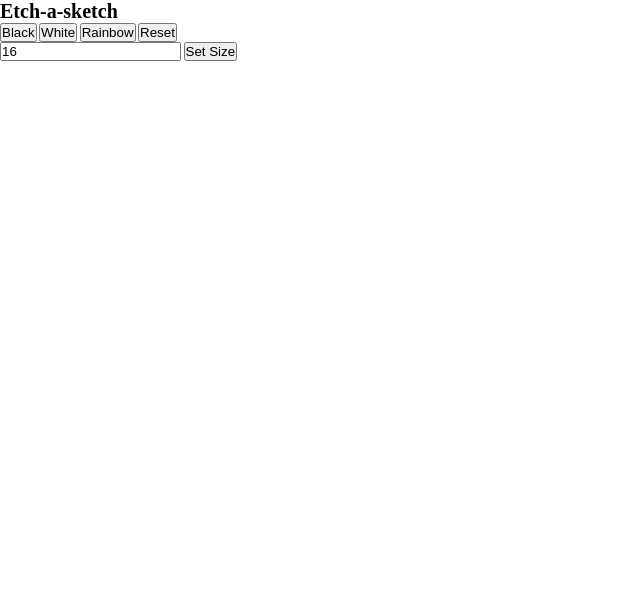
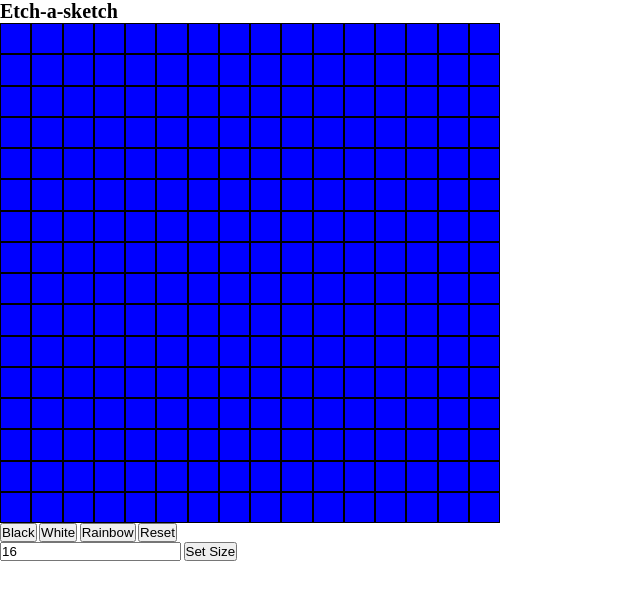
Before and after one commit to ionuser13/etch-a-sketch, a website: page index.html in a window 1280 px wide. Shown: the whole page, without its empty margins (0-640 px from the left). Drawn offline with Linux system fonts and the light colour scheme.

Commit message:
created grid, added dynamic board size

```diff
--- a/index.html
+++ b/index.html
@@ -20,7 +20,7 @@
             <button>Reset</button>
         </div>
         <div>
-            <input type="text" placeholder="Size of Board" value="16" name="" id="">
+            <input type="text" placeholder="Size of Board" value="16" onchange="changeSize(this.value)" name="" id="">
             <button>Set Size</button>
         </div>
     </main>
--- a/src/js/index.js
+++ b/src/js/index.js
@@ -1 +1,20 @@
-const gridContainer = document.querySelector(".grid-container");
+function populate(size) {
+    let gridContainer = document.querySelector(".grid-container");
+    const prevCells = document.querySelectorAll(".cell");
+    prevCells.forEach((cell) => cell.remove())
+    gridContainer.style.gridTemplateColumns = `repeat(${size}, 1fr)`;
+    gridContainer.style.gridTemplateRows = `repeat(${size}, 1fr)`;
+    for (let i = 0; i<Math.pow(size, 2); i++) {
+        let cell = document.createElement("div");
+        cell.style.backgroundColor = "blue";
+        cell.classList.add("cell");
+        cell.style.border = "1px solid black"
+        gridContainer.insertAdjacentElement("beforeend", cell)
+    }
+}
+
+populate(16);
+
+function changeSize(input) {
+    populate(input)
+}
--- a/src/styles/styles.css
+++ b/src/styles/styles.css
@@ -8,4 +8,6 @@ body {
 }
 .grid-container {
     display: grid;
+    width: 500px;
+    height: 500px;
 }
```
